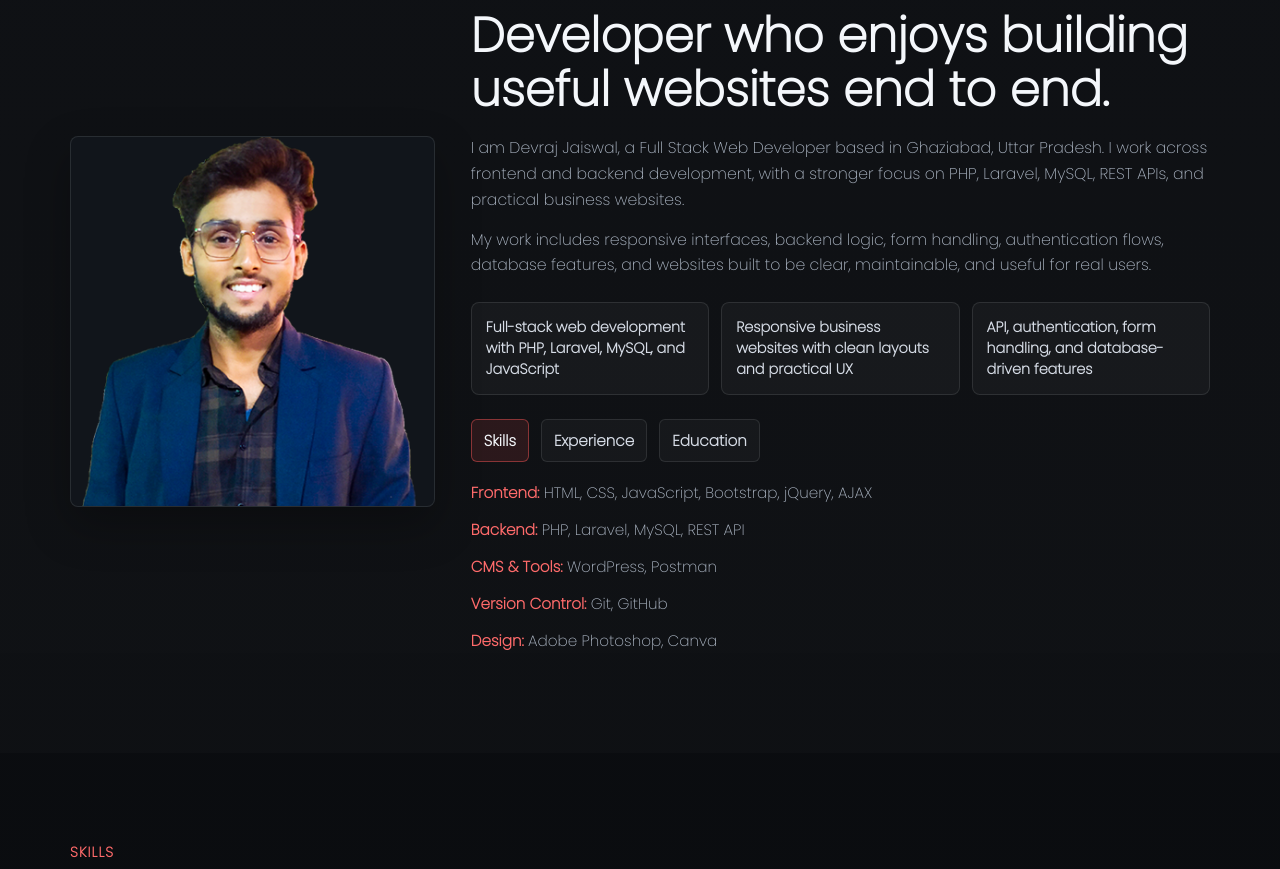
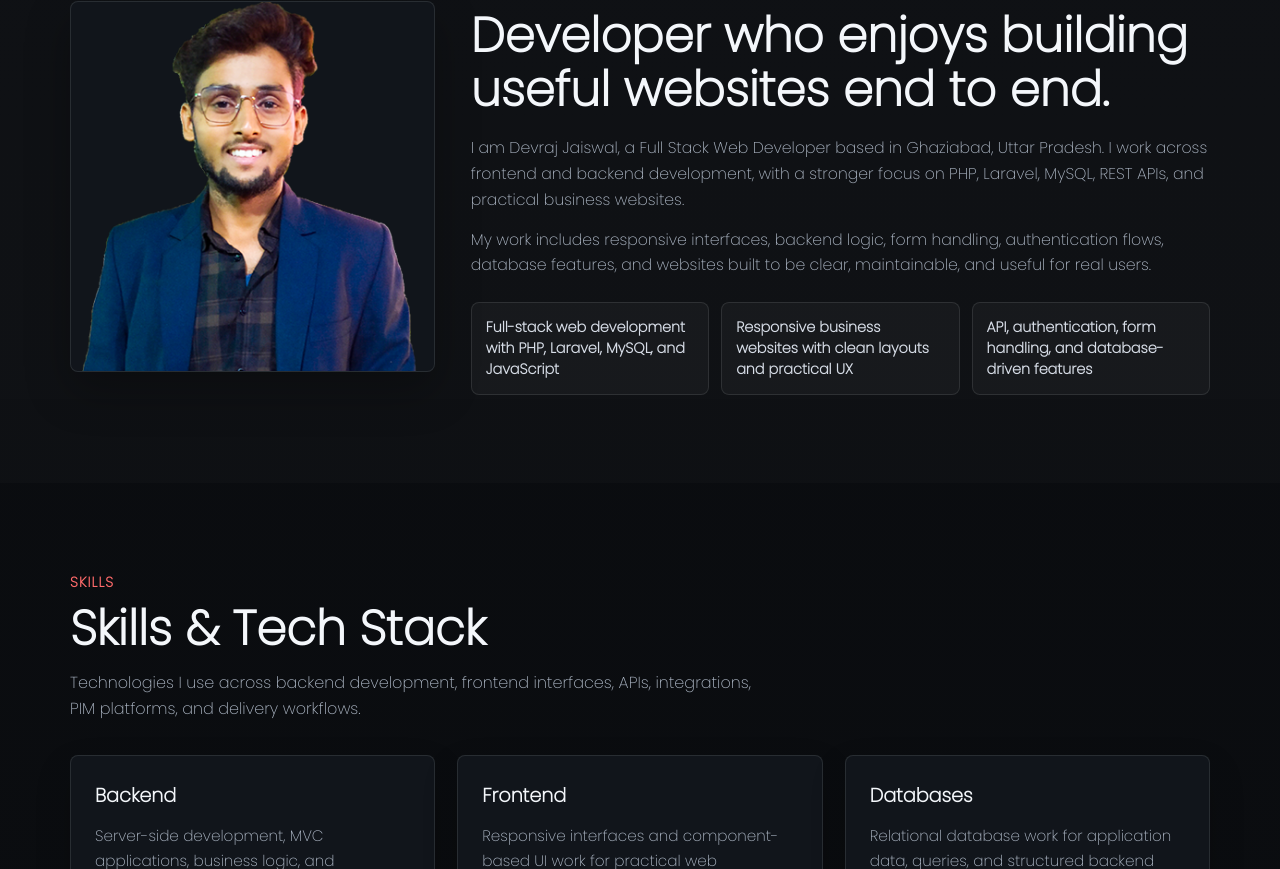
Before and after one commit to DevrajJaiswal/MyPortfolio, a React (Vite) app: page / in a window 1280 px wide. Shown: the part 982-1851 px from the top of the page. Built offline with nearby package versions, Linux system fonts and the light colour scheme.

Commit message:
feat: keep the about section focused and clean

```diff
--- a/src/components/sections/About.jsx
+++ b/src/components/sections/About.jsx
@@ -1,8 +1,6 @@
-import React, { useState } from 'react'
+import React from 'react'
 
 function About() {
-    const [activeTab, setActiveTab] = useState('skills');
-
     const highlights = [
         'Full-stack web development with PHP, Laravel, MySQL, and JavaScript',
         'Responsive business websites with clean layouts and practical UX',
@@ -40,78 +38,6 @@ function About() {
                                     <li key={highlight}>{highlight}</li>
                                 ))}
                             </ul>
-
-                            <div className="tab-titles">
-                                <button
-                                    type="button"
-                                    className={`tab-links ${activeTab === 'skills' ? 'active-link' : ''}`}
-                                    onClick={() => setActiveTab('skills')}
-                                >
-                                    Skills
-                                </button>
-                                <button
-                                    type="button"
-                                    className={`tab-links ${activeTab === 'experiences' ? 'active-link' : ''}`}
-                                    onClick={() => setActiveTab('experiences')}
-                                >
-                                    Experience
-                                </button>
-                                <button
-                                    type="button"
-                                    className={`tab-links ${activeTab === 'education' ? 'active-link' : ''}`}
-                                    onClick={() => setActiveTab('education')}
-                                >
-                                    Education
-                                </button>
-                            </div>
-                            <div className={`tab-contents ${activeTab === 'skills' ? 'active-tab' : ''}`} id="skills">
-                                <ul>
-                                    <li>
-                                        <span>Frontend: </span>HTML, CSS, JavaScript, Bootstrap,
-                                        jQuery, AJAX
-                                    </li>
-                                    <li><span>Backend: </span>PHP, Laravel, MySQL, REST API</li>
-                                    <li><span>CMS & Tools: </span>WordPress, Postman</li>
-                                    <li><span>Version Control: </span>Git, GitHub</li>
-                                    <li><span>Design: </span>Adobe Photoshop, Canva</li>
-                                </ul>
-                            </div>
-                            <div className={`tab-contents ${activeTab === 'experiences' ? 'active-tab' : ''}`} id="experiences">
-                                <ul>
-                                    <li>
-                                        <span>Webkul Software Pvt Ltd</span> - Associate Software Engineer<br />
-                                        <span className="duration">July 2025 - September 2026</span>
-                                    </li>
-                                    <li>
-                                        <span>Saison Components</span> - Web Developer & Tech Support<br />
-                                        <span className="duration">October 2023 - June 2025</span>
-                                    </li>
-                                </ul>
-                            </div>
-                            <div className={`tab-contents ${activeTab === 'education' ? 'active-tab' : ''}`} id="education">
-                                <ul>
-                                    <li>
-                                        <span>MCA</span> - AKTU<br />
-                                        <span className="duration">Aug 2023 - 2025</span>
-                                        <br />Ghaziabad, Uttar Pradesh
-                                    </li>
-                                    <li>
-                                        <span>BCA</span> - CCS University<br />
-                                        <span className="duration">Aug 2019 - June 2022</span>
-                                        <br />Ghaziabad, Uttar Pradesh
-                                    </li>
-                                    <li>
-                                        <span>Intermediate</span> - UP Board<br />
-                                        <span className="duration">July 2018 - April 2019</span>
-                                        <br />Ghaziabad, Uttar Pradesh
-                                    </li>
-                                    <li>
-                                        <span>High School</span> - UP Board<br />
-                                        <span className="duration">July 2016 - June 2017</span>
-                                        <br />Ghaziabad, Uttar Pradesh
-                                    </li>
-                                </ul>
-                            </div>
                         </div>
                     </div>
                 </div>
--- a/src/index.css
+++ b/src/index.css
@@ -555,73 +555,6 @@ nav ul li a.active::after {
   list-style: none;
 }
 
-.tab-titles {
-  display: flex;
-  flex-wrap: wrap;
-  gap: 12px;
-  margin: 24px 0 18px;
-}
-
-.tab-links {
-  position: relative;
-  margin: 0;
-  border: 1px solid var(--border);
-  border-radius: var(--radius-sm);
-  background: rgba(255, 255, 255, 0.03);
-  color: var(--text-soft);
-  padding: 8px 12px;
-  font-size: 0.95rem;
-  font-weight: 800;
-  cursor: pointer;
-  appearance: none;
-  transition:
-    border-color 180ms ease,
-    background 180ms ease,
-    color 180ms ease;
-}
-
-.tab-links::after {
-  display: none;
-}
-
-.tab-links.active-link,
-.tab-links:hover {
-  border-color: rgba(240, 84, 84, 0.48);
-  background: rgba(240, 84, 84, 0.12);
-  color: var(--text);
-}
-
-.tab-contents {
-  display: none;
-}
-
-.tab-contents.active-tab {
-  display: block;
-}
-
-.tab-contents ul {
-  margin: 0;
-  padding: 0;
-}
-
-.tab-contents ul li {
-  margin: 12px 0;
-  color: var(--text-muted);
-  font-size: 0.95rem;
-  list-style: none;
-}
-
-.tab-contents ul li span {
-  color: var(--accent-strong);
-  font-weight: 800;
-}
-
-.tab-contents ul li .duration {
-  color: var(--text-soft);
-  font-size: 0.88rem;
-  font-weight: 700;
-}
-
 .services-list {
   display: grid;
   grid-template-columns: repeat(auto-fit, minmax(min(100%, 280px), 1fr));
@@ -1113,15 +1046,6 @@ textarea {
     font-size: clamp(1.8rem, 9vw, 2.55rem);
   }
 
-  .tab-titles {
-    gap: 8px;
-  }
-
-  .tab-links {
-    flex: 1 1 auto;
-    text-align: center;
-  }
-
   .experience-card {
     padding: 24px 22px;
   }
```
